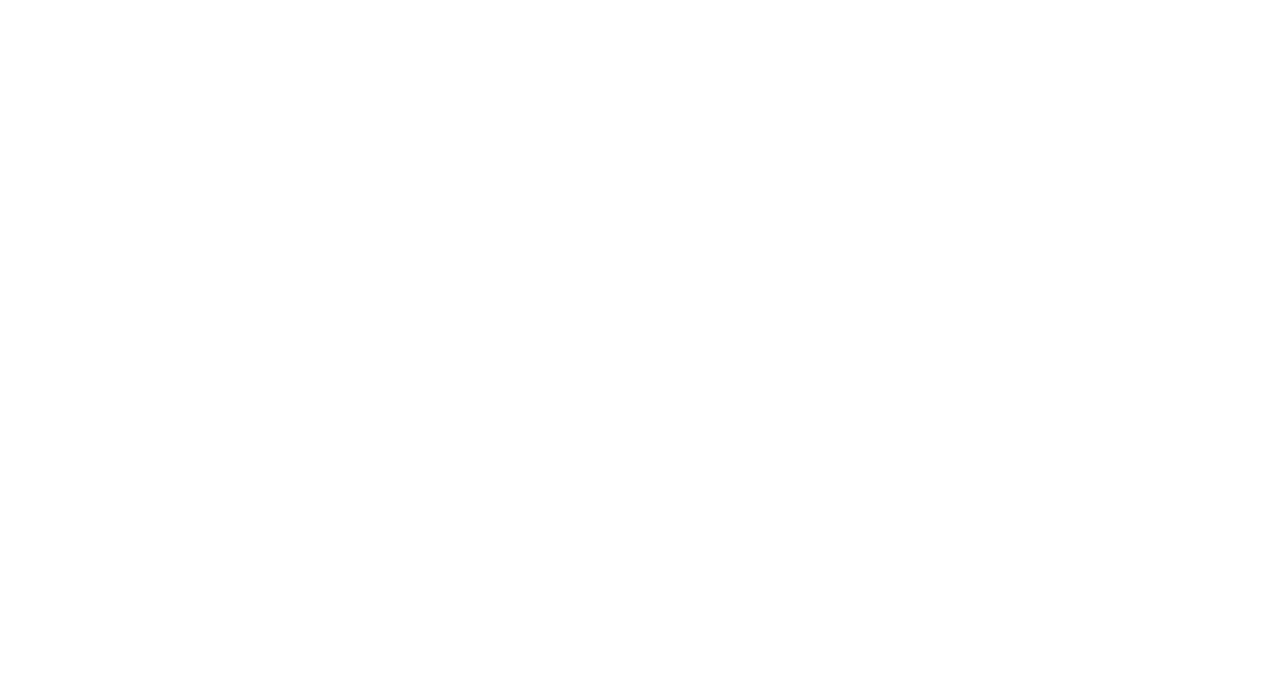
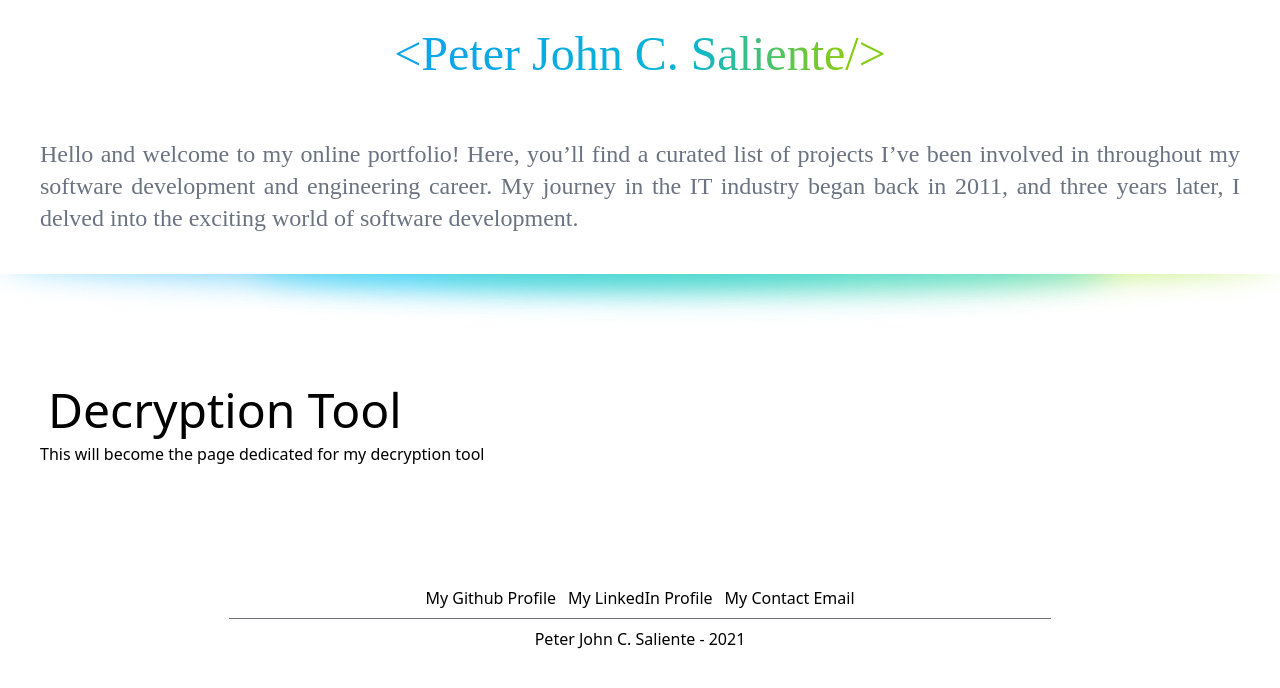
Before and after one commit to psaliente/psaliente.github.io, a React (Vite) app: page /decrypt-tool in a window 1280 px wide. Before the commit this address had no page. Shown: the top 688 px of the page. Built offline with nearby package versions, Linux system fonts and the light colour scheme; a web font is replaced by a local one.

Commit message:
NONE #Comment - initial encrypt and decrypt tools

```diff
--- a/src/components/footer.component.tsx
+++ b/src/components/footer.component.tsx
@@ -1,4 +1,4 @@
-export default function Footer() {
+export default function FooterComponent() {
   return (
     <div className="flex flex-col p-6 pt-20 gap-2 text-center">
       <div className="flex flex-row flex-wrap gap-3 w-full items-center justify-center">
--- a/src/components/index.ts
+++ b/src/components/index.ts
@@ -1,9 +1,9 @@
 import BrandColors from './brandcolors.component';
-import Footer from './footer.component';
+import FooterComponent from './footer.component';
 import HeaderComponent from './header.component';
 import LanguageList from './languageList.component';
 import MainPage from './main.component';
 import RolesList from './rolesList.component';
 import RouterComponent from './router.component';
 
-export { BrandColors, Footer, HeaderComponent, LanguageList, MainPage, RolesList, RouterComponent };
+export { BrandColors, FooterComponent, HeaderComponent, LanguageList, MainPage, RolesList, RouterComponent };
--- /dev/null
+++ b/src/components/pages/decrypttoolpage/decryptToolPage.component.tsx
@@ -0,0 +1,18 @@
+import { Section } from '../../containers';
+import FooterComponent from '../../footer.component';
+import HeaderComponent from '../../header.component';
+
+export default function DecryptToolPage() {
+  return (
+    <>
+      <HeaderComponent />
+      <Section className="p-10">
+        <Section.Title>Decryption Tool</Section.Title>
+        <Section.Content>
+          <p>This will become the page dedicated for my decryption tool</p>
+        </Section.Content>
+      </Section>
+      <FooterComponent />
+    </>
+  );
+}
--- /dev/null
+++ b/src/components/pages/decrypttoolpage/index.ts
@@ -0,0 +1,3 @@
+import DecryptToolPage from './decryptToolPage.component';
+
+export { DecryptToolPage };
--- /dev/null
+++ b/src/components/pages/encrypttoolpage/encryptToolPage.component.tsx
@@ -0,0 +1,18 @@
+import { Section } from '../../containers';
+import FooterComponent from '../../footer.component';
+import HeaderComponent from '../../header.component';
+
+export default function EncryptToolPage() {
+  return (
+    <>
+      <HeaderComponent />
+      <Section className="p-10">
+        <Section.Title>Encryption Tool</Section.Title>
+        <Section.Content>
+          <p>This will become the page dedicated for my encryption tool</p>
+        </Section.Content>
+      </Section>
+      <FooterComponent />
+    </>
+  );
+}
--- /dev/null
+++ b/src/components/pages/encrypttoolpage/index.ts
@@ -0,0 +1,3 @@
+import EncryptToolPage from './encryptToolPage.component';
+
+export { EncryptToolPage };
--- a/src/components/pages/portfoliopage/portfolio.component.tsx
+++ b/src/components/pages/portfoliopage/portfolio.component.tsx
@@ -1,5 +1,5 @@
 import HeaderComponent from '../../header.component';
-import Footer from '../../footer.component';
+import FooterComponent from '../../footer.component';
 import { useProjectsService } from '../../../services';
 import ProgLangs from './proglangs.component';
 import ProgLibraries from './proglibs.component';
@@ -16,7 +16,7 @@ function PortfolioPage() {
       <ProgLangs />
       <ProgLibraries />
       <ProgTools />
-      <Footer />
+      <FooterComponent />
     </div>
   );
 }
--- a/src/components/pages/projectitempage/projectItemPage.component.tsx
+++ b/src/components/pages/projectitempage/projectItemPage.component.tsx
@@ -2,7 +2,7 @@ import { useContext } from 'react';
 import { PortfolioContext, ProjectItemContext } from '../../../contexts';
 import useProjectThumbnail from '../../../hooks/useProjectThumbnail';
 import { TextTitle } from '../../labels';
-import { BrandColors, Footer, LanguageList, RolesList } from '../..';
+import { BrandColors, FooterComponent, LanguageList, RolesList } from '../..';
 import { Link, useNavigate } from 'react-router-dom';
 import useScrollToTop from '../../../hooks/useScrollToTop.hook';
 import useRedirect from '../../../hooks/useRedirect.hook';
@@ -50,7 +50,7 @@ export default function ProjectItemPage() {
           Back
         </button>
       </div>
-      <Footer />
+      <FooterComponent />
     </div>
   );
 }
--- a/src/components/router.component.tsx
+++ b/src/components/router.component.tsx
@@ -1,12 +1,16 @@
 import { BrowserRouter, Routes, Route } from 'react-router-dom';
 import { PortfolioPage } from './pages/portfoliopage';
 import { ProjectItemPage } from './pages/projectitempage';
+import { DecryptToolPage } from './pages/decrypttoolpage';
+import { EncryptToolPage } from './pages/encrypttoolpage';
 
 const RouterComponent = () => (
   <BrowserRouter>
     <Routes>
       <Route path="/" element={<PortfolioPage />}></Route>
       <Route path="/project" element={<ProjectItemPage />}></Route>
+      <Route path="/decrypt-tool" element={<DecryptToolPage />}></Route>
+      <Route path="/encrypt-tool" element={<EncryptToolPage />}></Route>
     </Routes>
   </BrowserRouter>
 );
```
